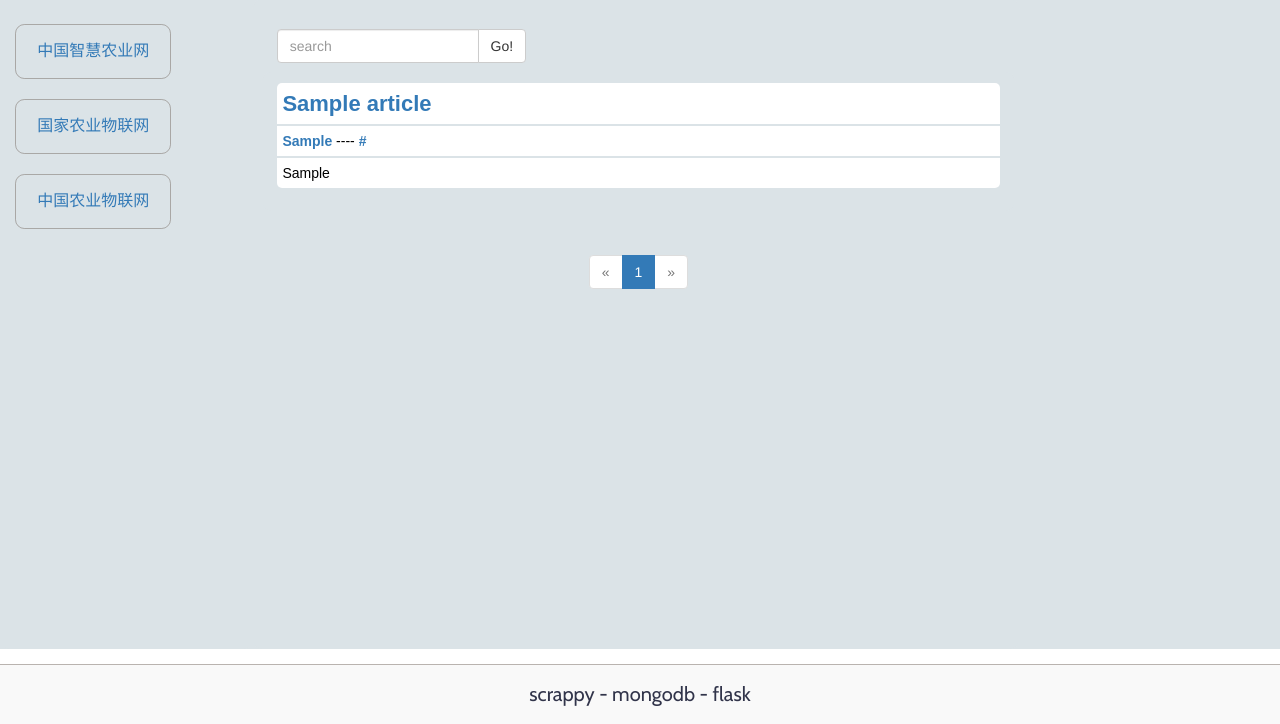
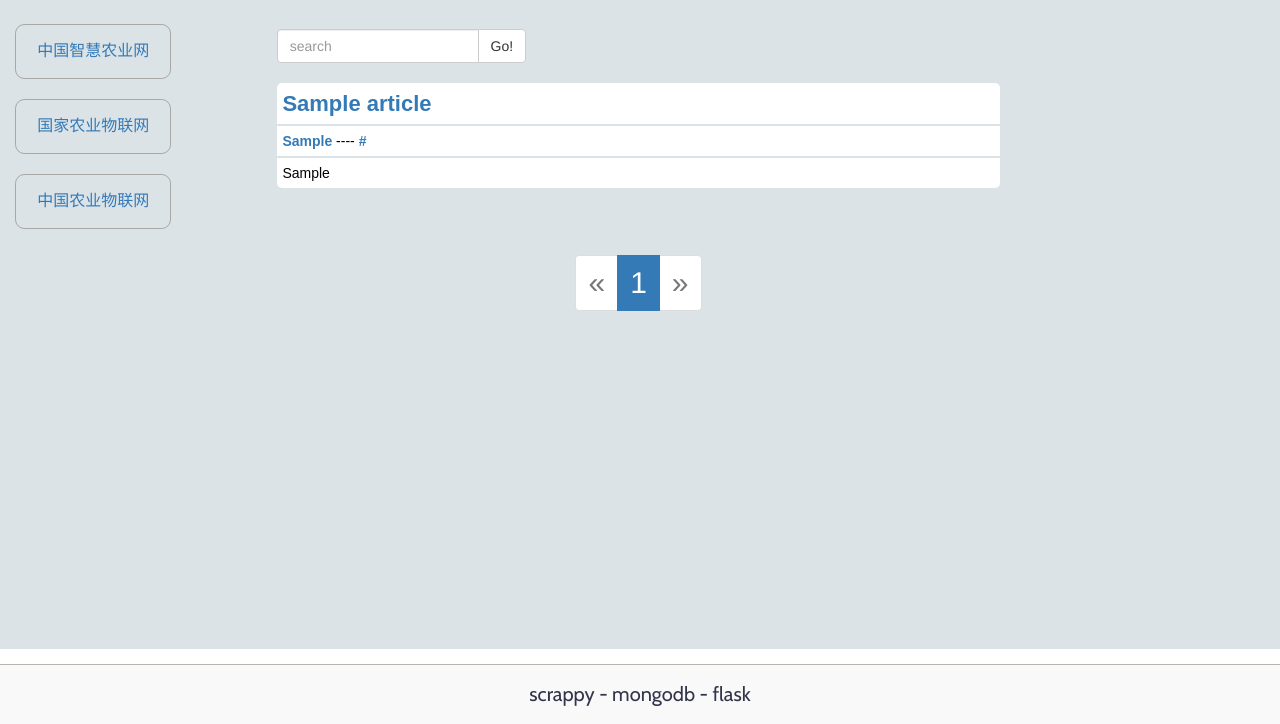
Before and after one commit to Christings/flask_scrapy_aiot, a Python web app: template flask_aiot/app/templates/list.html in a window 1280 px wide. Shown: the part 77-801 px from the top of the page. Run offline with Jinja, Linux system fonts and the light colour scheme; the template is opened without the code that fills it: most values are stand-ins (such as "Sample title", 1, 10 or a date in 2020); some libraries are stand-ins or nearby versions.

Commit message:
pagination_getlarger

```diff
--- a/flask_aiot/app/static/style.css
+++ b/flask_aiot/app/static/style.css
@@ -224,7 +224,6 @@ a {
     color: black;
     font-size: 14px;
     font-weight: normal;
-    /*font-style: italic;*/
     padding: 5px;
     margin-bottom: 2px;
     border-bottom-left-radius: 5px 5px;
@@ -233,4 +232,5 @@ a {
 
 .pagination{
     text-align: center;
+    font-size: 30px;
 }
```
